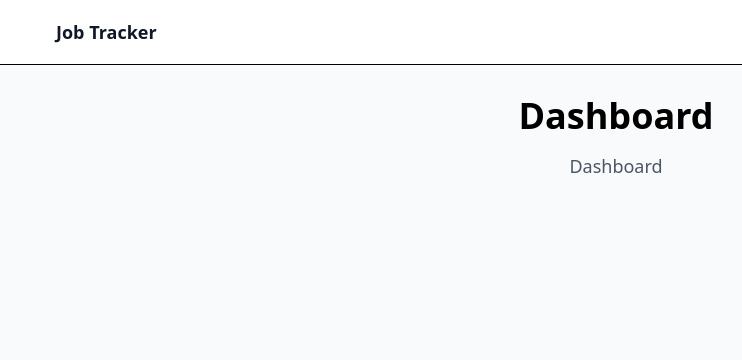
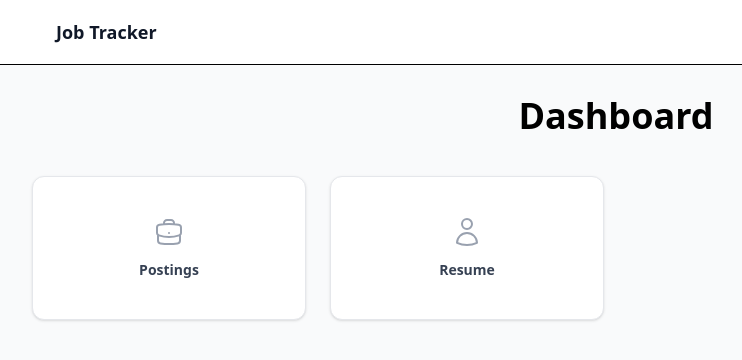
Before and after one commit to elacasse/job-tracker-frontend, a Vue app: page / in a window 1280 px wide. Shown: the top 360 px of the page, without its empty margins (24-766 px from the left). Built offline with nearby package versions, Linux system fonts and the light colour scheme; no server answers; sample sign-in values are in the browser's storage.

Commit message:
Updates
Signed-off-by: Eric Lacasse <eric@ericlacasse.ca>

```diff
--- a/package.json
+++ b/package.json
@@ -17,6 +17,7 @@
     "format": "prettier --write src/"
   },
   "dependencies": {
+    "@heroicons/vue": "^2.2.0",
     "axios": "^1.13.2",
     "pinia": "^3.0.4",
     "vue": "^3.5.25",
--- a/src/components/AppHeader.vue
+++ b/src/components/AppHeader.vue
@@ -1,5 +1,5 @@
 <script setup lang="ts">
-import { ref } from 'vue'
+import { ref, computed } from 'vue'
 import RightSidebar from '@/components/RightSidebar.vue'
 
 const sidebarOpen = ref(false)
@@ -9,6 +9,22 @@ function openSidebar() {
 }
 function closeSidebar() {
   sidebarOpen.value = false
+}
+
+const userToken = ref(localStorage.getItem('userToken'))
+
+// Computed boolean
+const isAuthenticated = computed(() => !!userToken.value)
+
+// Watch for login/logout (custom events or localStorage changes)
+window.addEventListener('storage', () => {
+  userToken.value = localStorage.getItem('userToken')
+})
+
+function logout() {
+  localStorage.removeItem('userToken')
+  window.dispatchEvent(new Event('storage'))
+  window.location.href = '/login'
 }
 </script>
 
@@ -21,6 +37,7 @@ function closeSidebar() {
 
       <!-- Hamburger -->
       <button
+        v-if="isAuthenticated"
         type="button"
         class="rounded-md p-2 text-gray-600 hover:bg-gray-100 hover:text-gray-900 focus:outline-none focus:ring-2 focus:ring-indigo-500"
         @click="openSidebar"
@@ -36,11 +53,11 @@ function closeSidebar() {
   </header>
 
   <!-- Sidebar -->
-  <RightSidebar v-model="sidebarOpen" title="Navigation">
+  <RightSidebar v-model="sidebarOpen" title="Navigation" v-if="isAuthenticated">
     <ul class="space-y-1">
       <li>
         <RouterLink
-          to="/dashboard"
+          to="/"
           class="block rounded-md px-3 py-2 text-gray-700 hover:bg-gray-100 hover:text-gray-900"
           @click="closeSidebar"
         >
@@ -50,11 +67,11 @@ function closeSidebar() {
 
       <li>
         <RouterLink
-          to="/jobs"
+          to="/resume"
           class="block rounded-md px-3 py-2 text-gray-700 hover:bg-gray-100 hover:text-gray-900"
           @click="closeSidebar"
         >
-          Jobs
+          Resume
         </RouterLink>
       </li>
 
@@ -67,6 +84,16 @@ function closeSidebar() {
           Postings
         </RouterLink>
       </li>
+
+      <li>
+        <a
+          href="#"
+          @click="logout"
+          class="block rounded-md px-3 py-2 text-gray-700 hover:bg-gray-100 hover:text-gray-900"
+        >
+          Logout
+        </a>
+      </li>
     </ul>
   </RightSidebar>
 </template>
--- a/src/views/DashboardView.vue
+++ b/src/views/DashboardView.vue
@@ -1,10 +1,41 @@
 <template>
   <div class="p-8 text-center">
     <h1 class="text-4xl font-bold mb-4">Dashboard</h1>
-    <p class="text-lg text-gray-600">Dashboard</p>
+
+    <div class="max-w-7xl mx-auto p-6">
+      <div class="grid grid-cols-2 sm:grid-cols-3 lg:grid-cols-4 gap-6">
+        <RouterLink
+          v-for="tile in tiles"
+          :key="tile.name"
+          :to="tile.to"
+          class="group"
+        >
+          <div
+            class="h-36 rounded-xl border border-gray-200 bg-white shadow-sm
+                 flex flex-col items-center justify-center
+                 transition-all duration-200
+                 hover:shadow-lg hover:-translate-y-1 hover:border-indigo-500"
+          >
+            <component
+              :is="tile.icon"
+              class="h-8 w-8 text-gray-400 mb-3 group-hover:text-indigo-600"
+            />
+
+            <span class="text-sm font-semibold text-gray-700 group-hover:text-indigo-600">
+            {{ tile.label }}
+          </span>
+          </div>
+        </RouterLink>
+      </div>
+    </div>
   </div>
 </template>
 
 <script setup lang="ts">
-// No logic needed yet
+import { BriefcaseIcon, UserIcon } from '@heroicons/vue/24/outline'
+
+const tiles = [
+  { name: 'postings', label: 'Postings', to: '/postings', icon: BriefcaseIcon },
+  { name: 'resume', label: 'Resume', to: '/resume', icon: UserIcon },
+]
 </script>
--- a/src/views/LoginView.vue
+++ b/src/views/LoginView.vue
@@ -37,7 +37,7 @@ async function login() {
     window.dispatchEvent(new Event('storage'))
 
     // Optional: if ?redirect=/something is present, go there
-    const redirect = (route.query.redirect as string) || '/dashboard'
+    const redirect = (route.query.redirect as string) || '/'
     await router.push(redirect)
   } catch (e: any) {
     console.error(e)
```
Also changed, not shown: 1 other file (tests, documents, lock files or other folders).
